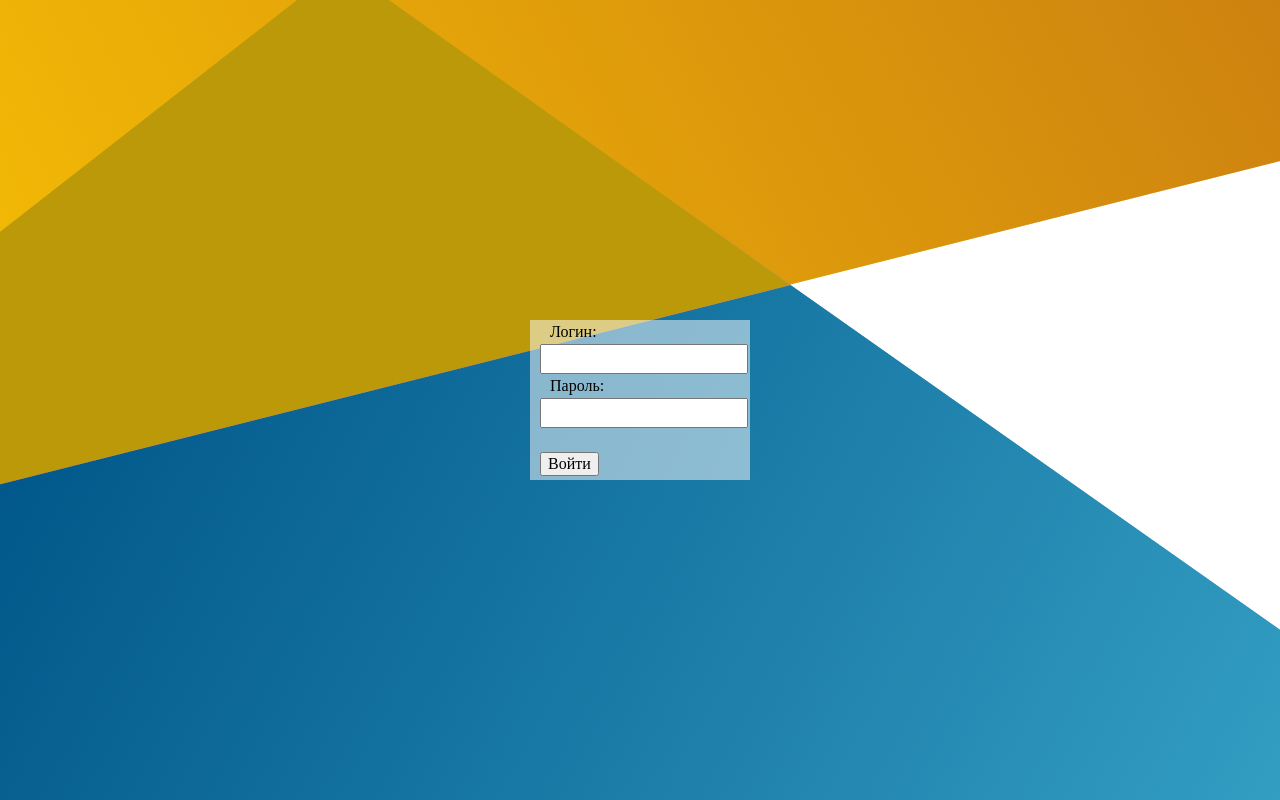
After one commit to Makcumys007/htdocs, a PHP site: page /admin/login.php in a window 1280 px wide. The commit adds this page. Run offline with PHP 8.4, Linux system fonts and the light colour scheme; data that the repository does not hold is empty.

Commit message:
Добавил форму авторизации

```diff
--- /dev/null
+++ b/hse/admin/login.php
@@ -0,0 +1,48 @@
+<?php
+
+    include 'connection.php';
+
+   $result = mysqli_query($connection, "SELECT * FROM hse_info ORDER BY id DESC LIMIT 1;");
+
+
+    ?>
+
+
+<!DOCTYPE html>
+<html>
+
+
+<head>
+	<meta charset="utf-8" />
+	<!--[if lt IE 9]><script src="http://html5shiv.googlecode.com/svn/trunk/html5.js"></script><![endif]-->
+
+	<title>Обновление HSE Board</title>
+
+	<meta name="keywords" content="" />
+	<meta name="description" content="" />
+    <link href="../styles/styles.css" rel="stylesheet">
+    <link href="../styles/reset.css" rel="stylesheet">
+
+</head>
+
+<body>
+<div id="wrapper">
+    <div id="login">
+        <form method="post" action="">
+            <label>Логин:</label>
+            <br>
+            <input type="text" name="login">
+            <br>
+            <label>Пароль:</label>
+            <br>
+            <input type="password" name="password">
+            <br><br>
+            <input type="submit" name="submit" value="Войти">
+
+        </form>
+    </div>
+</div>
+
+
+</body>
+</html>
--- a/hse/styles/styles.css
+++ b/hse/styles/styles.css
@@ -178,3 +178,24 @@
   border-right: 80px solid lightblue;
   border-bottom: 40px solid transparent;
  }
+
+
+/*---------------- Admin Panel Log in ----------------*/
+
+#login {
+    position: fixed; /* or absolute */
+    top: 50%;
+    left: 50%;
+    width: 220px;
+    height:160px;
+    margin: -80px 0 0 -110px;
+    outline: red solid 0px;
+    background: rgba(255, 255, 255, 0.5);
+}
+#login label {
+    padding-left: 20px;
+}
+
+#login input {
+    margin-left: 10px;
+}
```
